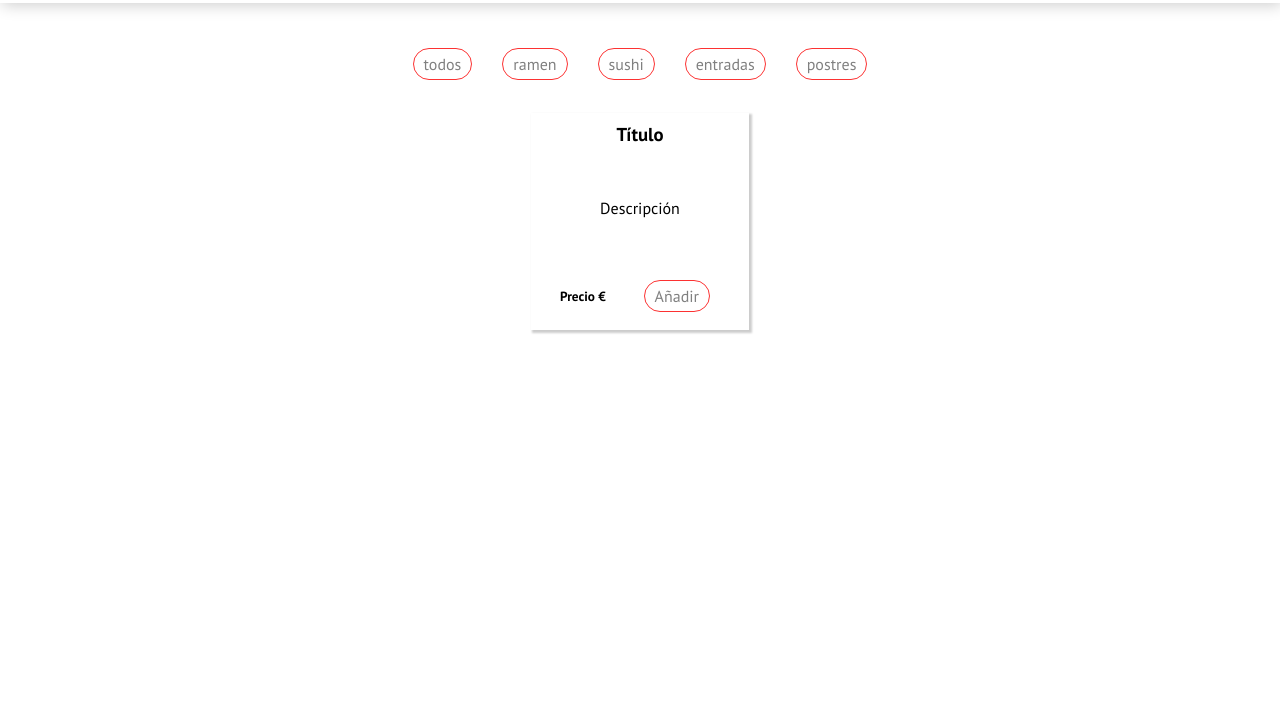
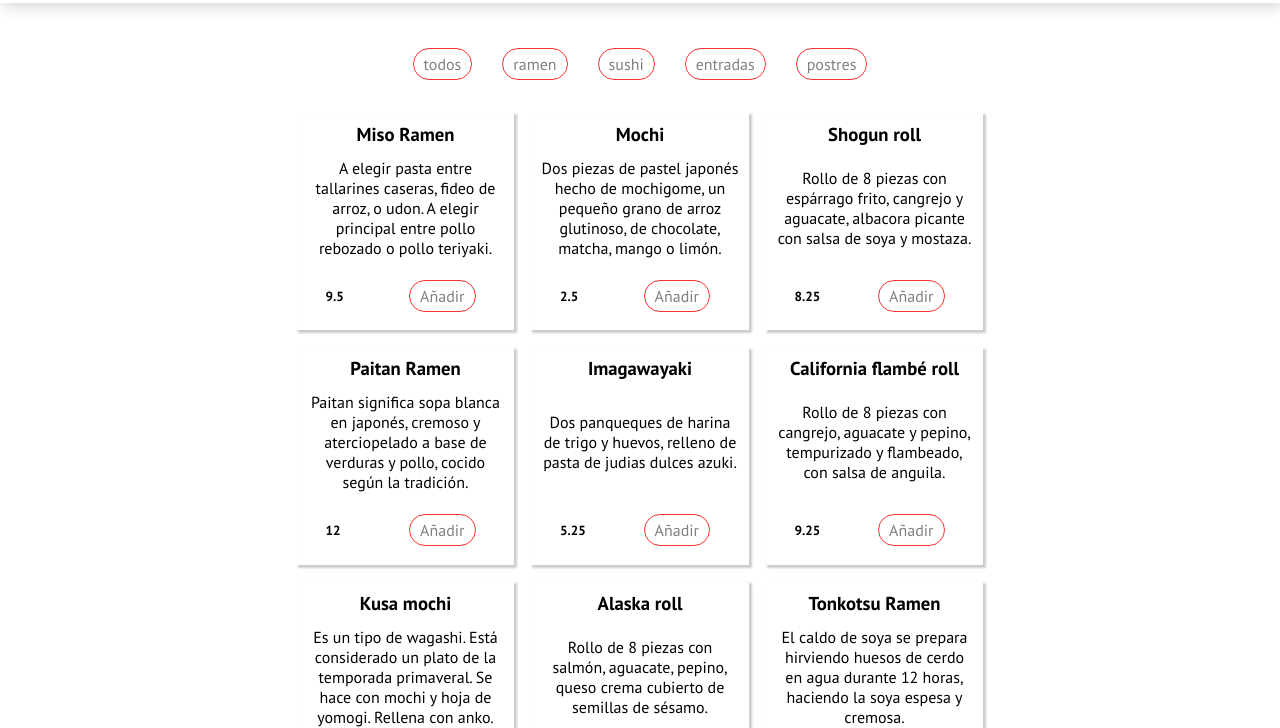
Before and after one commit to mariae7275/Proyecto-2-Kamakura-food, a website built with Vite: page index.html in a window 1280 px wide. Shown: the part 72-800 px from the top of the page. Built offline with nearby package versions, Linux system fonts and the light colour scheme.

Commit message:
"Print dishes"

```diff
--- a/index.html
+++ b/index.html
@@ -73,7 +73,7 @@
             </div>
         </aside>
     </div>
-    <script src="/src/menu.js" type="module"></script>
+    <script src="./src/menu.js" type="module"></script>
 </body>
 
 </html>
--- a/src/menu.js
+++ b/src/menu.js
@@ -1,7 +1,7 @@
 //DEBE imprimir en pantalla la información de filtros.
-import {filters} from "../assets/data/data.js"
+import {filters, products} from "../assets/data/data.js"
 
-function addFilter () {
+ function addFilter () {
     const filtersContainer = document.querySelector(".filters-container")
     filtersContainer.innerHTML = "";
     filters.forEach(el => {
@@ -9,7 +9,25 @@ function addFilter () {
         buttonFilter.textContent = el;
         filtersContainer.appendChild(buttonFilter);
         buttonFilter.classList.add("filter");
-    })
+     })
+ }
+addFilter();
+
+function addMenuItems() {
+    const menuContainer = document.querySelector(".products-container")
+    menuContainer.innerHTML = "";
+    products.forEach(el => {
+        const productContainer = document.createElement("div")
+        productContainer.classList.add("product-container")
+        productContainer.innerHTML = `<h3>${el.name}</h3>
+        <p>${el.description}</p>
+        <div class= "price-container">
+        <h5>${el.price}</h5>
+        <button class= "add-button" data-id="${el.id}"> Añadir</button>
+        </div>`
+        menuContainer.appendChild(productContainer);
+      })
 }
-addFilter();
+addMenuItems();
+export {addFilter, addMenuItems}
 //DEBE imprimir en pantalla los productos, con su Título, descripción y precio en € y botón de añadir.
```
